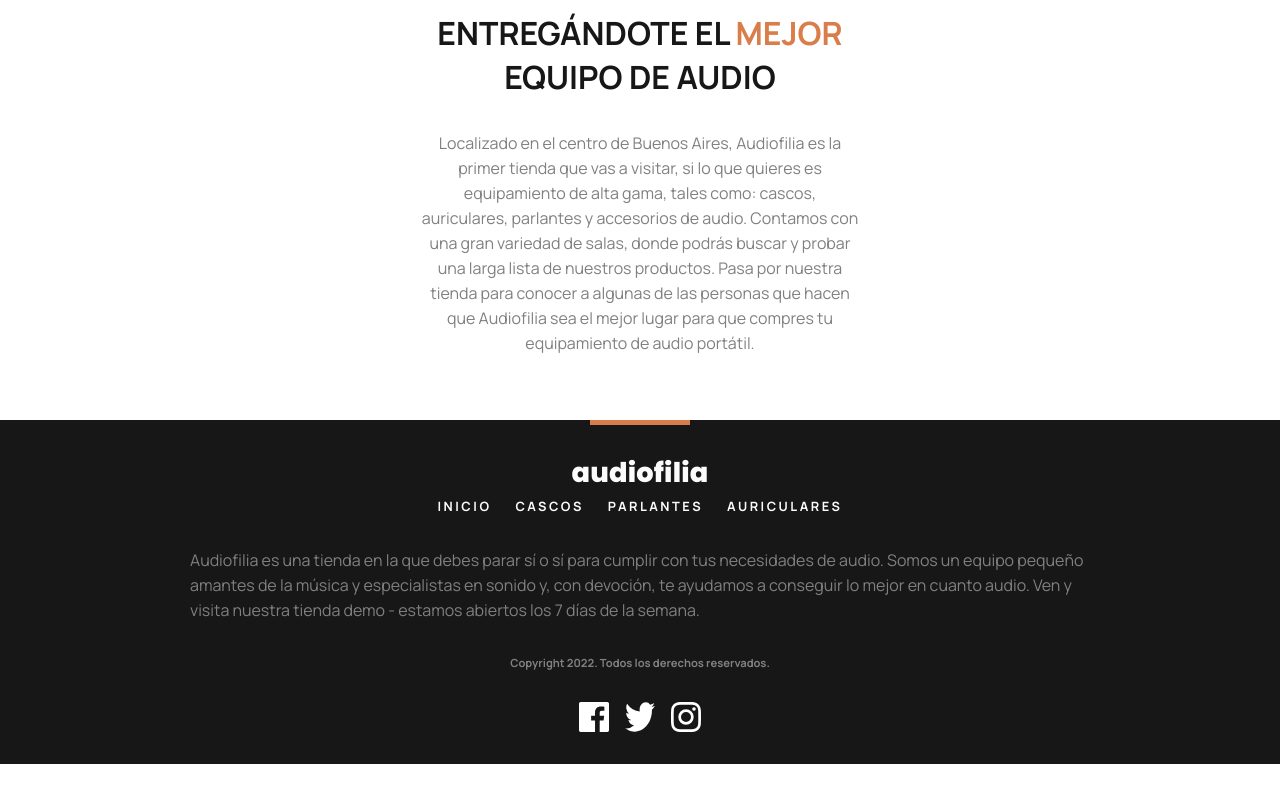
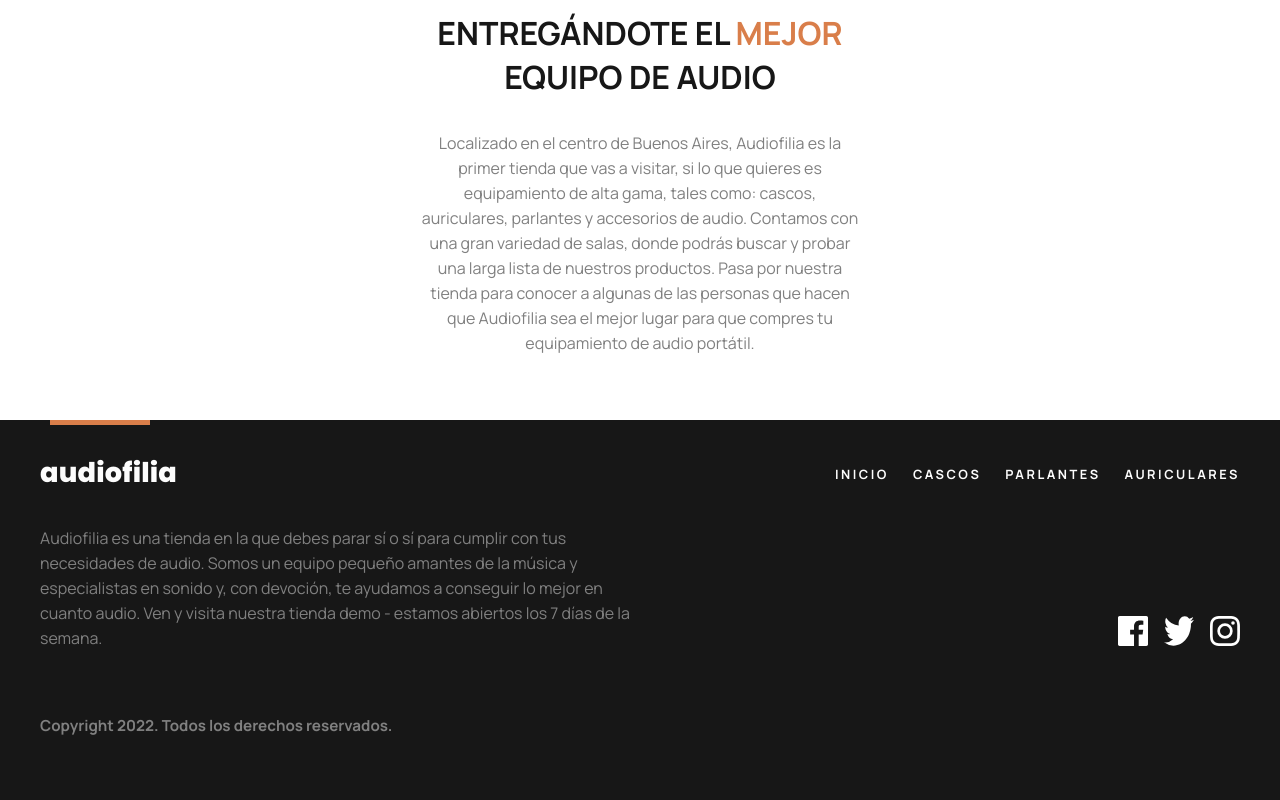
Before and after one commit to Fede-Baleyron/audiophile-store, a React (Vite) app: page / in a window 1280 px wide. Shown: the part 1185-1985 px from the top of the page. Before the commit the page ends 1949 px from the top, so only its background shows below. Built offline with nearby package versions, Linux system fonts and the light colour scheme.

Commit message:
add footer responsive (desktop)

```diff
--- a/src/modules/shared/footer/styles/footer-container.css
+++ b/src/modules/shared/footer/styles/footer-container.css
@@ -66,3 +66,39 @@
     left: 50px;
   }
 }
+@media screen and (min-width: 1201px) {
+  .footer-container {
+    grid-template-rows: repeat(5, max-content);
+    grid-template-columns: repeat(2, 1fr);
+    justify-items: start;
+    padding: 2rem 2.5rem;
+  }
+  .footer-top-container {
+    grid-column: 1 / span 2;
+    display: flex;
+    justify-content: space-between;
+    align-items: center;
+    width: 100%;
+  }
+  .footer-store-title {
+    justify-content: flex-start;
+  }
+  .footer-middle-container {
+    grid-row: 2 / 3;
+    grid-column: 1 / 2;
+  }
+  .footer-rights {
+    grid-row: 4 / 5;
+    grid-column: 1 / 2;
+    font-size: .95rem;
+  }
+  .footer-sm-wrapper {
+    grid-row: 2 / 5;
+    grid-column: 2 / 3;
+    justify-self: end;
+    align-self: center;
+  }
+  .footer-container::before {
+    left: 50px;
+  }
+}
```
